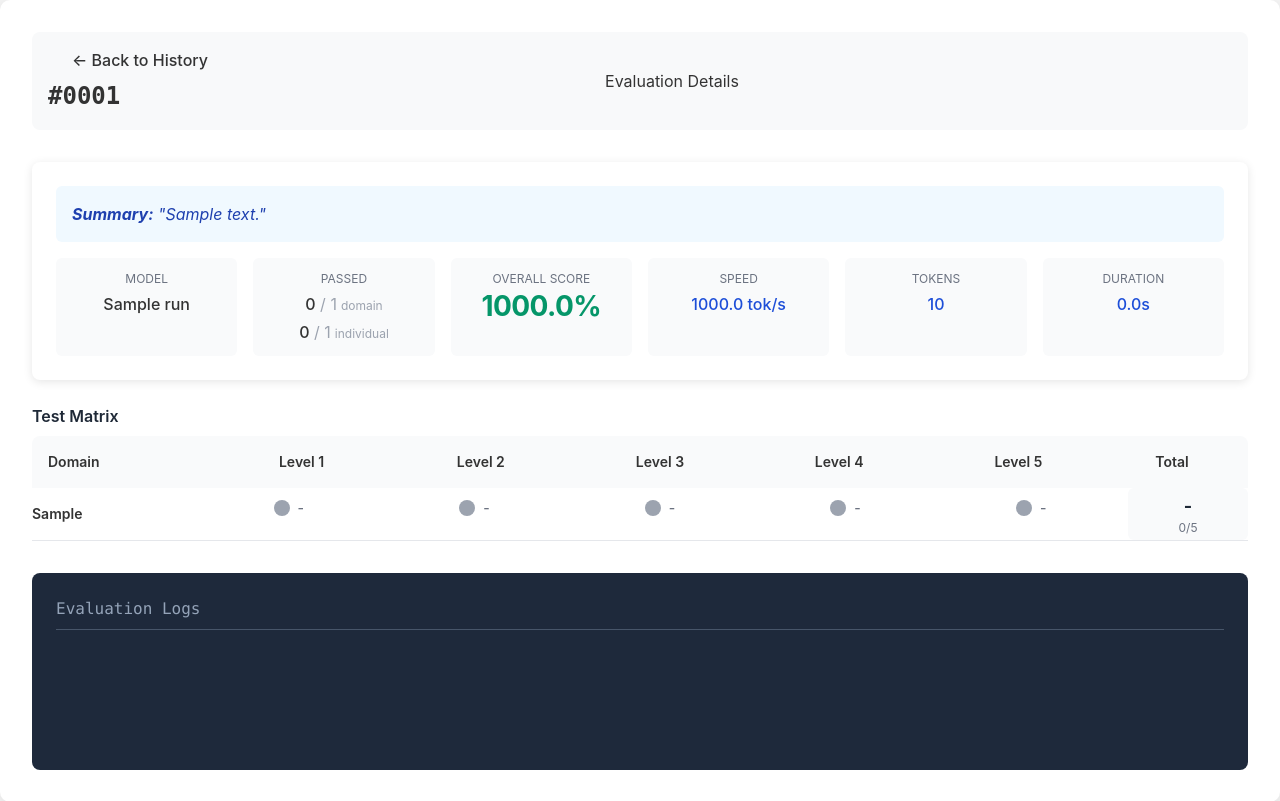
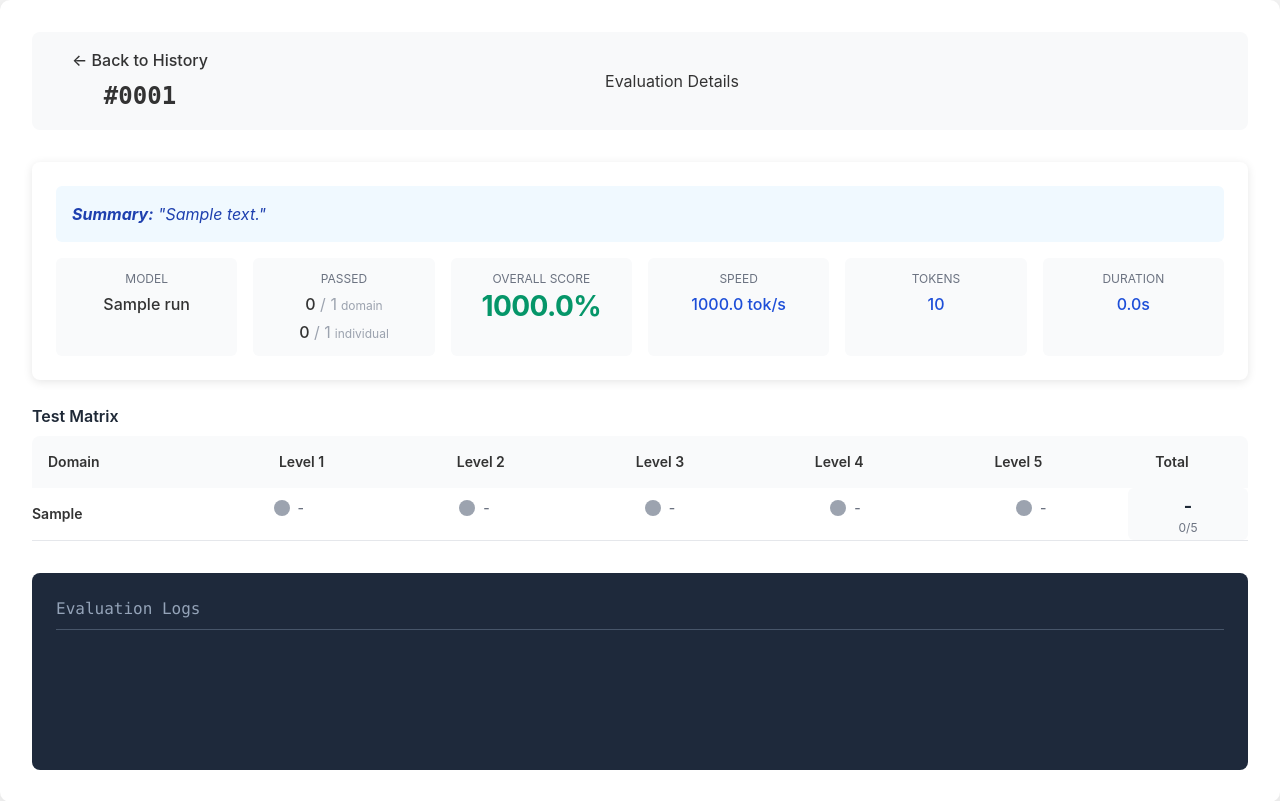
Before and after one commit to anvie/evonic-llm-eval, a Flask app: page /history/1 in a window 1280 px wide. Shown: the part 57-858 px from the top of the page. Run offline with Flask 3, Linux system fonts and the light colour scheme; tables that the repository leaves empty hold one stand-in row (values such as "Sample post"); data that the repository does not hold is empty; some libraries are stand-ins or nearby versions.

Commit message:
fix: center run ID below back button in history detail

```diff
--- a/templates/history_detail.html
+++ b/templates/history_detail.html
@@ -6,7 +6,7 @@
         <div style="display: flex; justify-content: space-between; align-items: center;">
             <div>
                 <a href="/history" class="btn btn-secondary" style="text-decoration: none;">← Back to History</a>
-                <div style="font-size: 1.5rem; font-weight: 700; margin-top: 0.4rem; font-family: monospace;">#{{ "%04d"|format(run_info.run_id) }}</div>
+                <div style="font-size: 1.5rem; font-weight: 700; margin-top: 0.4rem; font-family: monospace; text-align: center;">#{{ "%04d"|format(run_info.run_id) }}</div>
             </div>
             <h2 style="margin: 0;">Evaluation Details</h2>
             <div style="width: 120px;"></div>
```
